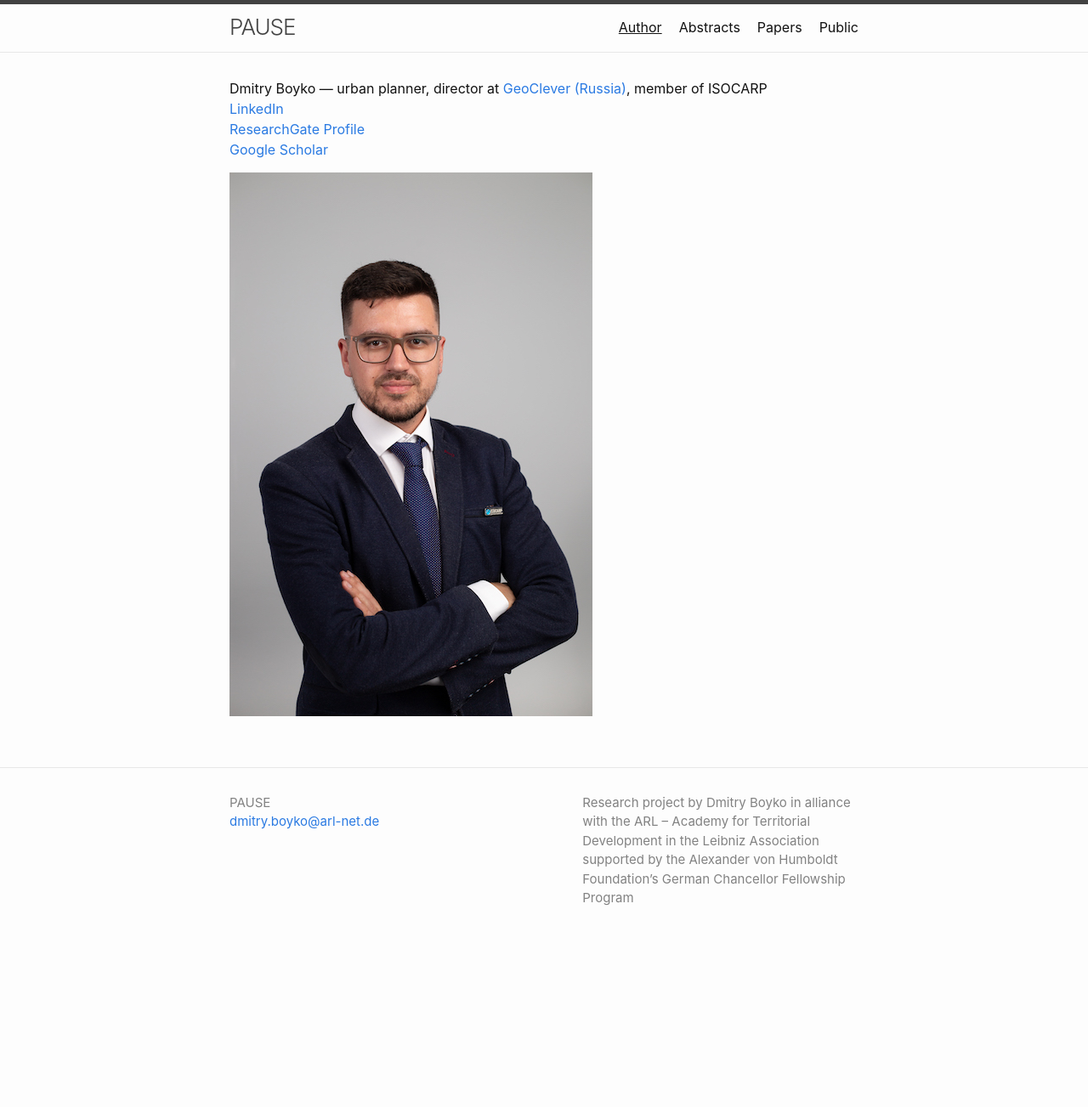
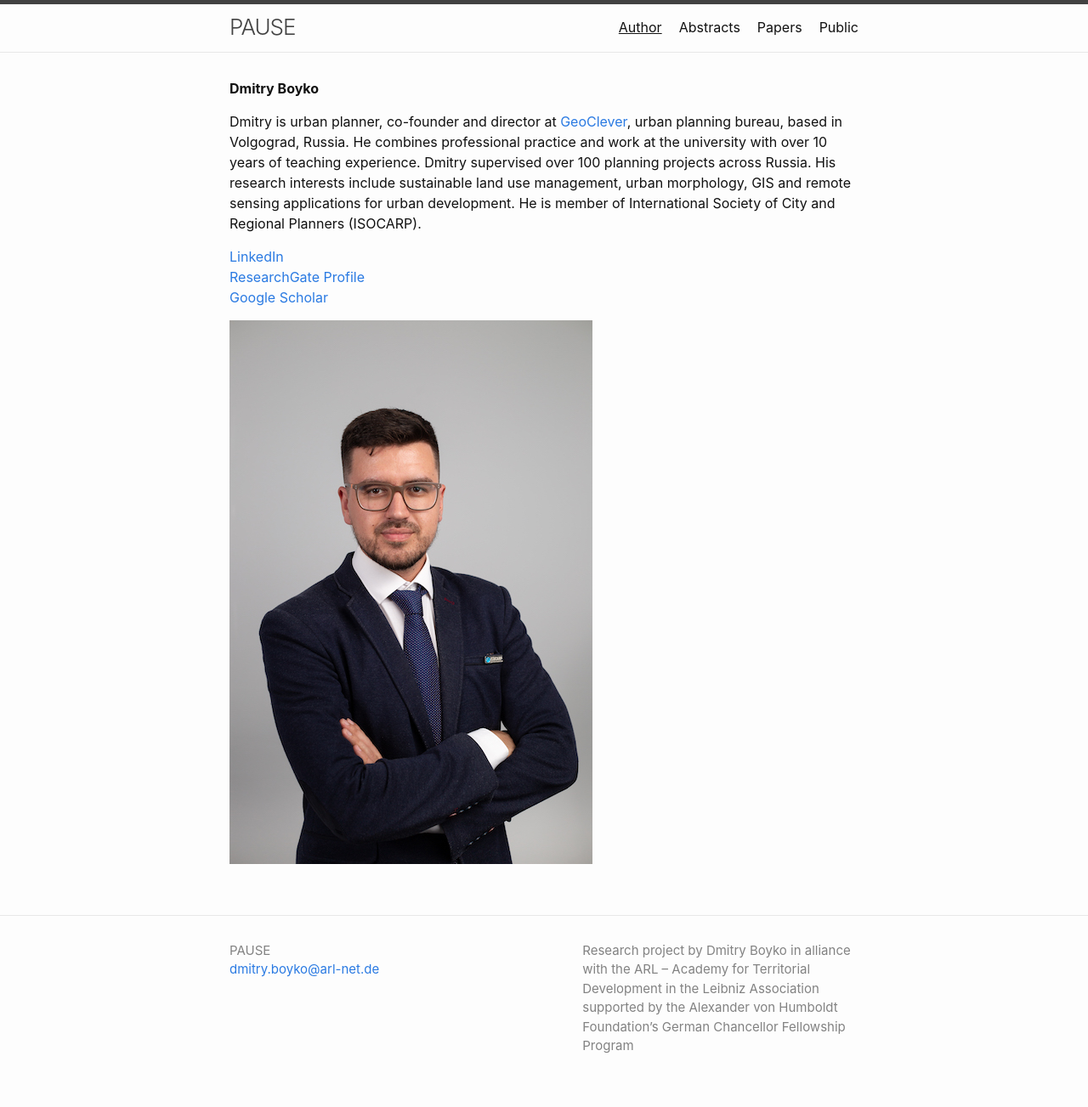
Before and after one commit to boikod/pause, a Jekyll site: the page built from author.md, in a window 1280 px wide. Shown: the whole page at 85% size. Built offline with Jekyll 4.4.1, drawn with Linux system fonts in a browser that asks for light colours; before the commit the page ends 1129 px from its top, so only the background shows below that.

Commit message:
Update author.md

```diff
--- a/author.md
+++ b/author.md
@@ -4,7 +4,10 @@ title: Author
 permalink: /author/
 ---
 
-Dmitry Boyko — urban planner, director at [GeoClever (Russia)](http://geoclever.ru/en), member of ISOCARP
+**Dmitry Boyko**
+
+Dmitry is urban planner, co-founder and director at [GeoClever](http://geoclever.ru/en), urban planning bureau, based in Volgograd, Russia. He combines professional practice and work at the university with over 10 years of teaching experience. Dmitry supervised over 100 planning projects across Russia. His research interests include sustainable land use management, urban morphology, GIS and remote sensing applications for urban development. He is member of International Society of City and Regional Planners (ISOCARP).
+
 [LinkedIn](https://www.linkedin.com/in/dmitry-boyko-02046896/)
 [ResearchGate Profile](https://www.researchgate.net/profile/Dmitry-Boyko)
 [Google Scholar](https://scholar.google.com/citations?user=oNxzvyQAAAAJ)
```
